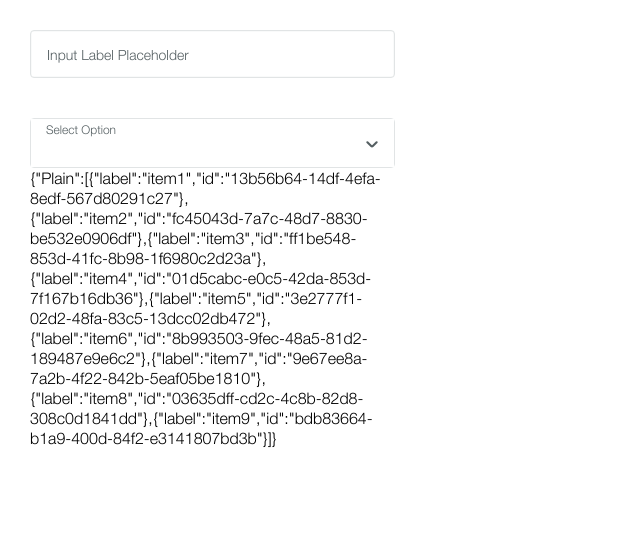
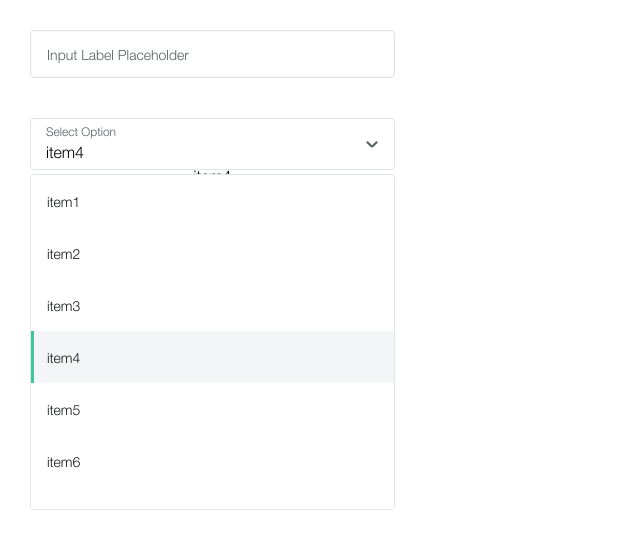
Before and after one commit to saba1101/react_components, a React (Vite) app: page / in a window 1280 px wide. Both pictures are taken after a click on the element 372 px from the left and 142 px from the top of the page. Shown: the top 548 px of the page, without its empty margins (0-640 px from the left). Built offline with nearby package versions, Linux system fonts and the light colour scheme.

Commit message:
dropdown....

```diff
--- a/src/components/Form/Selects/SingleSelect/SingleSelectDropdown.jsx
+++ b/src/components/Form/Selects/SingleSelect/SingleSelectDropdown.jsx
@@ -1,4 +1,4 @@
-import { useRef, useState } from 'react'
+import { useEffect, useRef, useState } from 'react'
 import './SingleSelectDropdown.scss'
 import IconArrow from '@/assets/icons/svg/arrow.svg'
 
@@ -10,15 +10,35 @@ const SingleSelectDropdown = ({
     disabled,
     msg,
     data,
+    selectedOptonID,
+    selected,
 }) => {
+
+    useEffect(() => {
+        document.addEventListener('click',ClickHandler)
+        SetPreSelectedObj()
+        return () => {
+            document.removeEventListener('click',ClickHandler)
+        }
+    },[])
+
     const [Value,setValue] = useState('')
-    const [SelectedObj,setSelectedObj] = useState({})
-    const InputRef = useRef(null)
+    // const [SelectedObj,setSelectedObj] = useState({})
+    let SelectedObj = useRef('')
     const [Collapsed,setCollapsed] = useState(false)
     const [FocusStates,setFocusStates] = useState({
         focusedIn: false,
         focusedOut: true,
     })
+    const ComponentRef = useRef(null)
+    const InputRef = useRef(null)
+    const CollapsableRef = useRef(null)
+
+    const ClickHandler = (event) => {
+        if(event.composedPath().includes(ComponentRef.current)) return
+        Blur()
+        setCollapsed(state => false)
+    }
 
     const _getSize = () => {
         if(size && !['small','medium','large'].includes(size)) return 'medium'
@@ -36,16 +56,66 @@ const SingleSelectDropdown = ({
     }
     const Blur = () => {
         setFocusStates(prev => ({focusedIn : false, focusedOut : true}))
+        // setCollapsed(state => false)
+    }
+
+    const SetPreSelectedObj = () => {
+        if(selectedOptonID) {
+            let target_obj = data.filter(el => el.id === selectedOptonID)
+            if(target_obj && target_obj[0]){
+                SelectedObj.current = target_obj[0]
+                SelectOption(target_obj[0])
+            }
+        }
+    }
+
+    const SelectOption = (obj) => {
+        // setSelectedObj(obj)
+        SelectedObj.current = obj
+        setValue(obj.label)
         setCollapsed(state => false)
+
+        if(selected) selected(SelectedObj.current)
+    }
+
+    const CollapsableDropdown = () => {
+        return (
+            <div className="collapsable-options" ref={CollapsableRef}>
+                <ul>
+                    {
+                        data ?
+                            data.map((item,index) =>
+                                {
+                                    return (
+                                        <li
+                                            onClick={() => SelectOption(item)}
+                                            className={`
+                                                single-option
+                                                ${SelectedObj.current?.id && SelectedObj.current?.id === item.id ? 'selected' : '' }
+                                            `}
+                                            key={index}
+                                        >
+                                            <span className='option-label'>
+                                                {item.label}
+                                            </span>
+                                        </li>
+                                    )
+                                }
+                            )
+                        : ''
+                    }
+                </ul>
+            </div>
+        )
     }
 
     return (
-        <div className="component-single-select-wrapper">
         <div
+            ref={ComponentRef}
             className={`
                 select-wrapper
                 ${_getSize()}
-                    ${FocusStates.focusedIn ? 'focused' : ''}
+                ${FocusStates.focusedIn || Value ? 'focused' : ''}
             `}
 
         >
@@ -59,10 +129,11 @@ const SingleSelectDropdown = ({
                         value={Value}
                         required={isRequired}
                         disabled={false}
-                            readOnly={true}
+                        readOnly={false}
                         onFocus={Focus}
                         onBlur={Blur}
                         ref={InputRef}
+                        onChange={(event) => setValue(event.target.value)}
                     />
                 </div>
                 <div className="collapse-action" onClick={Focus}>
@@ -70,17 +141,8 @@ const SingleSelectDropdown = ({
                 </div>
             </div>
             {
-                    Collapsed ?
-                        (
-                            <div className="collapsable-options">
-                                <ul>
-                                    {JSON.stringify(data)}
-                                </ul>
-                            </div>
-                        )
-                    : ''
+                Collapsed && data  ? CollapsableDropdown() : ''
             }
-            </div>
         </div>
     )
 }
--- a/src/components/Form/Selects/SingleSelect/SingleSelectDropdown.scss
+++ b/src/components/Form/Selects/SingleSelect/SingleSelectDropdown.scss
@@ -1,8 +1,7 @@
-.component-single-select-wrapper{
-    width: 100%;
 .select-wrapper{
     width: 100%;
     position: relative;
+
     @include centerEl;
 
     .select-container{
@@ -11,6 +10,7 @@
         border: 0.0625rem solid $Day-Steelgrey06;
         transition: $Default-Transition;
         border-radius: 0.25rem;
+        padding: 0.0625rem;
         @include centerEl;
 
         .select-label{
@@ -28,13 +28,18 @@
         }
 
         .selected-option{
-                @include centerEl;
             width: 100%;
+            height: 100%;
+            display: grid;
+            place-items: end;
 
             input{
                 width: 100%;
+                height: calc(100% - 1rem);
                 outline: none;
                 border: none;
+                font-size: 1rem;
+                padding: 0.875rem;
             }
         }
 
@@ -49,10 +54,10 @@
                 transition: $Default-Transition;
             }
         }
-        }
 
     &.active{
 
+        }
     }
 
     &.focused{
@@ -74,7 +79,7 @@
         }
 
         .select-label{
-                top: 0.625rem;
+            top: 0.75rem !important;
         }
     }
 
@@ -82,20 +87,12 @@
     &.small{
         height: 2.625rem;
 
-            input{
-                height: 2.625rem;
-            }
-
         .select-label > span{
             font-size: 0.875rem;
         }
     }
     &.medium{
         height: 3rem;
-
-            input{
-                height: 3rem;
-            }
 
         .select-label > span{
             font-size: 0.875rem;
@@ -105,14 +102,55 @@
     &.large{
         height: 3.5rem;
 
-            input{
-                height: 3.5rem;
-            }
-
         .select-label > span{
             font-size: 1rem;
         }
     }
 }
 
+.collapsable-options{
+    width: 100%;
+    max-height: 21rem;
+    position: absolute;
+    left: 0;
+    top: calc(100% + 0.5rem);
+    transition: $Default-Transition;
+    border: 0.0625rem solid $Day-Steelgrey06;
+    background: $Day-Steelgrey00;
+    border-radius: 0.25rem;
+    overflow: auto;
+
+    ul{
+        width: 100%;
+
+        li{
+            width: 100%;
+            padding: 1rem;
+            transition: $Default-Transition;
+            position: relative;
+
+            &.selected{
+                background: $Day-Steelgrey03;
+                &::before{
+                    content: '';
+                    width: 0.1875rem;
+                    height: 100%;
+                    background: $Day-Positive80;
+                    position: absolute;
+                    top: 0;
+                    left: 0;
                 }
+
+            }
+
+            &:hover{
+                background: $Day-Steelgrey03;
+            }
+
+            span{
+                color: $Day-TextPrimary;
+                font-size: 0.875rem;
+            }
+        }
+    }
+}
--- a/src/utils/Data.js
+++ b/src/utils/Data.js
@@ -2,39 +2,39 @@ export const Data = {
     Plain : [
         {
             label : 'item1',
-            id : crypto.randomUUID()
+            id : 11
         },
         {
             label : 'item2',
-            id : crypto.randomUUID()
+            id : 12
         },
         {
             label : 'item3',
-            id : crypto.randomUUID()
+            id : 13
         },
         {
             label : 'item4',
-            id : crypto.randomUUID()
+            id : 14
         },
         {
             label : 'item5',
-            id : crypto.randomUUID()
+            id : 15
         },
         {
             label : 'item6',
-            id : crypto.randomUUID()
+            id : 16
         },
         {
             label : 'item7',
-            id : crypto.randomUUID()
+            id : 17
         },
         {
             label : 'item8',
-            id : crypto.randomUUID()
+            id : 18
         },
         {
             label : 'item9',
-            id : crypto.randomUUID()
+            id : 19
         },
     ]
 }
--- a/src/views/home/Home.jsx
+++ b/src/views/home/Home.jsx
@@ -7,6 +7,9 @@ import { Data } from "../../utils/Data"
 
 const Home  = () => {
     const [value,setValue]  = useState('')
+    const [SelectedObj,setSelectedObj] = useState({})
+    const [SelectedID,setSelectedID] = useState(14)
+
     return (
         <div className="page-home-wrapper">
             <div className="input-wrapper" style={{width: '365px'}}>
@@ -32,8 +35,12 @@ const Home  = () => {
                 <SingleSelectDropdown
                     label={'Select Option'}
                     size={'medium'}
-                    data={Data}
+                    data={Data.Plain}
+                    selectedOptonID={SelectedID}
+                    selected={(obj) => setSelectedObj(obj)}
                 />
+
+                <span>{SelectedObj?.label}</span>
             </div>
         </div>
     )
```
Lines whose indentation alone changed are shown as unchanged.
